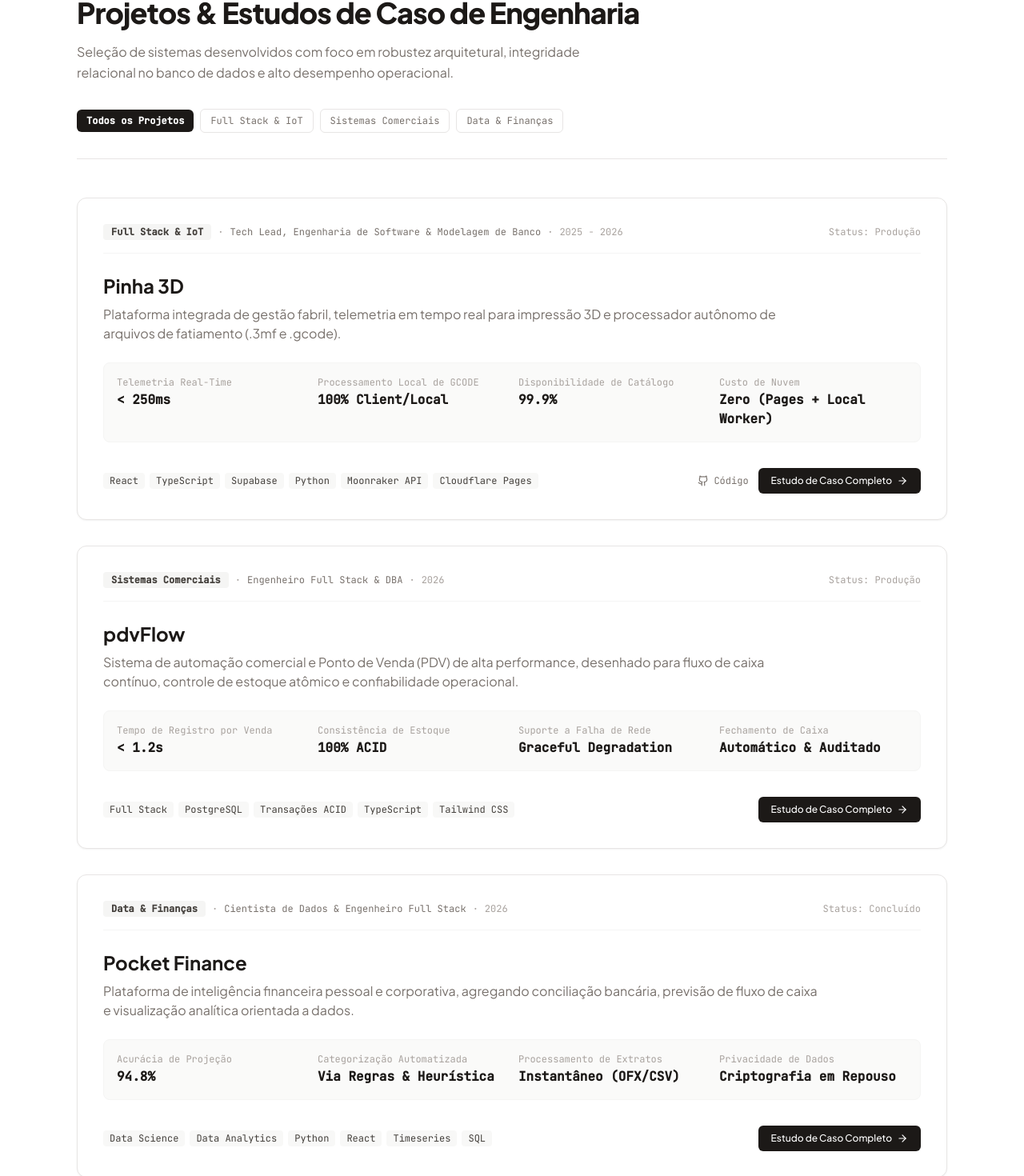
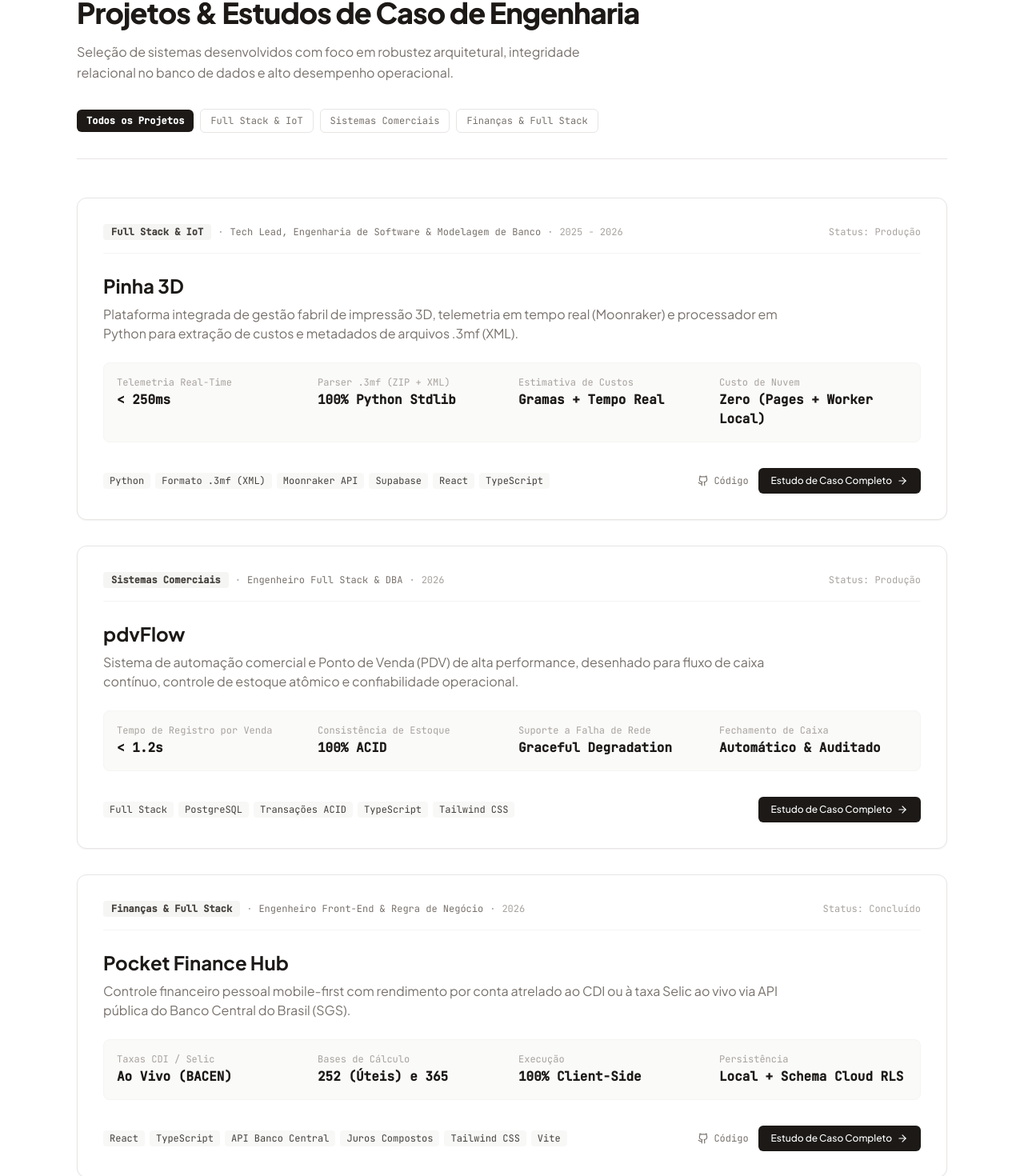
Before and after one commit to ZandreK/portfolio, a React (Vite) app: page /projetos in a window 1280 px wide. Shown: the part 164-1634 px from the top of the page at 80% size. Built offline with nearby package versions, Linux system fonts and the light colour scheme.

Commit message:
fix: accurate technical descriptions for Pinha 3D (.3mf XML) and Pocket Finance (CDI/Selic BACEN API) + point Code buttons to new public repos

```diff
--- a/src/data/projectsData.ts
+++ b/src/data/projectsData.ts
@@ -3,7 +3,7 @@ export interface Project {
   title: string;
   slug: string;
   summary: string;
-  category: 'Full Stack & IoT' | 'Sistemas Comerciais' | 'Data & Finanças' | 'Web & Landing Pages';
+  category: 'Full Stack & IoT' | 'Sistemas Comerciais' | 'Finanças & Full Stack' | 'Web & Landing Pages';
   role: string;
   year: string;
   status: 'Produção' | 'Concluído' | 'Em Evolução';
@@ -28,39 +28,39 @@ export const FEATURED_PROJECTS: Project[] = [
     id: 'pinha-3d',
     title: 'Pinha 3D',
     slug: '/projetos/pinha-3d',
-    summary: 'Plataforma integrada de gestão fabril, telemetria em tempo real para impressão 3D e processador autônomo de arquivos de fatiamento (.3mf e .gcode).',
+    summary: 'Plataforma integrada de gestão fabril de impressão 3D, telemetria em tempo real (Moonraker) e processador em Python para extração de custos e metadados de arquivos .3mf (XML).',
     category: 'Full Stack & IoT',
     role: 'Tech Lead, Engenharia de Software & Modelagem de Banco',
     year: '2025 - 2026',
     status: 'Produção',
-    tags: ['React', 'TypeScript', 'Supabase', 'Python', 'Moonraker API', 'Cloudflare Pages'],
+    tags: ['Python', 'Formato .3mf (XML)', 'Moonraker API', 'Supabase', 'React', 'TypeScript'],
     metrics: [
       { label: 'Telemetria Real-Time', value: '< 250ms' },
-      { label: 'Processamento Local de GCODE', value: '100% Client/Local' },
-      { label: 'Disponibilidade de Catálogo', value: '99.9%' },
-      { label: 'Custo de Nuvem', value: 'Zero (Pages + Local Worker)' }
+      { label: 'Parser .3mf (ZIP + XML)', value: '100% Python Stdlib' },
+      { label: 'Estimativa de Custos', value: 'Gramas + Tempo Real' },
+      { label: 'Custo de Nuvem', value: 'Zero (Pages + Worker Local)' }
     ],
-    problem: 'Oficinas de manufatura aditiva sofrem com a falta de sincronização entre o status físico das impressoras 3D (temperaturas, tempo restante, falhas) e a gestão comercial de pedidos, além da dificuldade de extrair metadados pesados de arquivos .3mf sem onerar servidores.',
-    solution: 'Desenvolvimento de uma arquitetura híbrida: interface reativa em React hospedada globalmente no Cloudflare Pages, backend relacional e autenticação com Supabase PostgreSQL (RLS), telemetria via Moonraker API e um processador local em Python para inspeção de arquivos 3D sem custos de nuvem.',
+    problem: 'Na operação de manufatura aditiva, todo o custo de produção é medido em gramas de filamento e tempo de impressão. Esses números ficam encapsulados dentro do pacote .3mf gerado pelo fatiador, e digitar tudo à mão a cada peça gera erros de precificação. Além disso, operar impressoras à distância exige monitoramento contínuo de temperaturas e falhas.',
+    solution: 'Desenvolvimento de uma arquitetura híbrida: interface reativa em React hospedada no Cloudflare Pages, banco e autenticação com Supabase PostgreSQL (RLS), sincronizador de telemetria em tempo real com a API Klipper/Moonraker e um parser em Python (sem dependências externas) para ler metadados do pacote .3mf (XML) com fallback geométrico.',
     architectureDetails: [
-      'Frontend SPA com React + TypeScript + Tailwind CSS compilado via Vite.',
-      'Sincronização em tempo real via WebSocket e polling inteligente com Moonraker (Klipper) na porta 7125.',
-      'Políticas de RLS (Row Level Security) rigorosas no Supabase PostgreSQL garantindo isolamento total por inquilino.',
-      'Processador 3D modular em Python capaz de extrair metadados, estimativas de peso de filamento e tempo diretamente dos slices.'
+      'Parser parser_3mf.py baseado exclusivamente na biblioteca padrão do Python (zipfile, xml.etree.ElementTree).',
+      'Suporte a arquivos gerados pelo Creality Print, Bambu Studio, PrusaSlicer e OrcaSlicer para extração de tempo, filamento (peça + purga) e bounding box.',
+      'Algoritmo de fallback geométrico com cálculo do volume real da malha pelo método dos tetraedros com sinal e densidade.',
+      'Sincronizador sync_printer.py comunicando com Klipper/Moonraker na porta 7125 e persistindo status no Supabase PostgreSQL.'
     ],
     stack: {
       frontend: ['React 18', 'TypeScript', 'Tailwind CSS', 'Lucide React', 'Vite'],
-      backend: ['Python 3.10+', 'FastAPI / Scripts Locais', 'Moonraker Klipper API'],
-      database: ['PostgreSQL (Supabase)', 'Row Level Security', 'pgAdmin 4'],
-      infrastructure: ['Cloudflare Pages (Global CDN)', 'GitHub CI/CD', 'Git']
+      backend: ['Python 3.8+ (stdlib: zipfile, xml)', 'Klipper / Moonraker API', 'Scripts Locais'],
+      database: ['PostgreSQL (Supabase)', 'Row Level Security', 'REST API'],
+      infrastructure: ['Cloudflare Pages', 'GitHub CI/CD', 'Rede Local IoT']
     },
     keyFeatures: [
-      'Dashboard executivo de pedidos, custos por grama e margem líquida.',
-      'Monitoramento de telemetria de bicos e mesas em tempo real (Creality, Voron, etc.).',
-      'Catálogo de modelos 3D com versionamento de arquivos e parâmetros de fatiamento.',
-      'Pipeline de deploy contínuo integrado com Git e Cloudflare.'
+      'Extração precisa de tempo e consumo de filamento por slot (peça + purga) direto do pacote .3mf.',
+      'Cálculo de custos automatizado por grama e tempo de operação.',
+      'Telemetria em tempo real: temperaturas de bico e mesa, progresso percentual e status de impressão.',
+      'Módulo de integração de código aberto com documentação e saída JSON/CLI.'
     ],
-    githubUrl: 'https://github.com/ZandreK/pinha-3d-sistema'
+    githubUrl: 'https://github.com/ZandreK/pinha3d-3mf-processor'
   },
   {
     id: 'pdvflow',
@@ -101,40 +101,41 @@ export const FEATURED_PROJECTS: Project[] = [
   },
   {
     id: 'pocket-finance',
-    title: 'Pocket Finance',
+    title: 'Pocket Finance Hub',
     slug: '/projetos/pocket-finance',
-    summary: 'Plataforma de inteligência financeira pessoal e corporativa, agregando conciliação bancária, previsão de fluxo de caixa e visualização analítica orientada a dados.',
-    category: 'Data & Finanças',
-    role: 'Cientista de Dados & Engenheiro Full Stack',
+    summary: 'Controle financeiro pessoal mobile-first com rendimento por conta atrelado ao CDI ou à taxa Selic ao vivo via API pública do Banco Central do Brasil (SGS).',
+    category: 'Finanças & Full Stack',
+    role: 'Engenheiro Front-End & Regra de Negócio',
     year: '2026',
     status: 'Concluído',
-    tags: ['Data Science', 'Data Analytics', 'Python', 'React', 'Timeseries', 'SQL'],
+    tags: ['React', 'TypeScript', 'API Banco Central', 'Juros Compostos', 'Tailwind CSS', 'Vite'],
     metrics: [
-      { label: 'Acurácia de Projeção', value: '94.8%' },
-      { label: 'Categorização Automatizada', value: 'Via Regras & Heurística' },
-      { label: 'Processamento de Extratos', value: 'Instantâneo (OFX/CSV)' },
-      { label: 'Privacidade de Dados', value: 'Criptografia em Repouso' }
+      { label: 'Taxas CDI / Selic', value: 'Ao Vivo (BACEN)' },
+      { label: 'Bases de Cálculo', value: '252 (Úteis) e 365' },
+      { label: 'Execução', value: '100% Client-Side' },
+      { label: 'Persistência', value: 'Local + Schema Cloud RLS' }
     ],
-    problem: 'Falta de clareza analítica em planilhas financeiras tradicionais, que falham em antecipar quebras de caixa futuras e demandam categorização manual exaustiva de despesas e receitas.',
-    solution: 'Criação de um motor analítico que processa séries temporais de fluxo de caixa, projeta cenários de curto e médio prazo com alertas de liquidez e apresenta dashboards executivos interativos.',
+    problem: 'Aplicativos financeiros tradicionais tratam contas bancárias como valores estáticos, sem refletir a rentabilidade real do dinheiro em reservas de emergência (como CDB 100% CDI, Nubank ou Tesouro Selic), além de dificultar o acompanhamento do ciclo de faturas de múltiplos cartões de crédito.',
+    solution: 'Desenvolvimento de uma aplicação web reativa que consulta diariamente as taxas oficiais do Banco Central (SGS), calculando juros compostos diários na base 252 (dias úteis) ou 365 (corridos) para exibir o saldo atualizado em tempo real com rendimento acumulado, acompanhado de gestão de faturas de cartão e lançamentos categorizados.',
     architectureDetails: [
-      'Tratamento e limpeza de dados financeiros estruturados com Python e SQL analítico (Window Functions).',
-      'Modelos de séries temporais para projeção de despesas recorrentes e detecção de anomalias.',
-      'Visualização de dados limpa e sem distrações visuais, com gráficos de dispersão e tendência.',
-      'Camada de segurança estrita para proteção de dados financeiros sensíveis.'
+      'Consumo da API pública do Banco Central (SGS séries 4389 para CDI e 432 para Meta Selic) com cache diário e tolerância a falhas offline.',
+      'Motor de cálculo financeiro (yield.ts) convertendo taxa anualizada em diária composta com suporte a múltiplos indexadores (% CDI, % Selic, % a.a., % a.m.).',
+      'Fluxo completo de cartão de crédito: controle de limite, fatura aberta e débito com quitação atômica.',
+      'Arquitetura modular pronta para rodar sem servidor (localStorage) ou conectada ao Supabase PostgreSQL com Row Level Security (RLS).'
     ],
     stack: {
-      frontend: ['React', 'TypeScript', 'Tailwind CSS', 'Charts Engine'],
-      backend: ['Python (Pandas, NumPy)', 'FastAPI'],
-      database: ['PostgreSQL Analítico', 'Views Materializadas'],
-      infrastructure: ['Cloudflare', 'GitHub Actions']
+      frontend: ['React 18', 'TypeScript', 'Tailwind CSS', 'Vite', 'Recharts'],
+      backend: ['API Banco Central (SGS)', 'Context + Reducer', 'Hooks Customizados'],
+      database: ['LocalStorage', 'Supabase PostgreSQL (Schema com RLS opcional)'],
+      infrastructure: ['GitHub', 'Vite', 'Cloudflare Pages']
     },
     keyFeatures: [
-      'Análise preditiva de saldo para os próximos 30, 60 e 90 dias.',
-      'Importação automática e parse de extratos bancários com de-duplicação.',
-      'DRE gerencial e métricas de ponto de equilíbrio financeiro.',
-      'Exportação de relatórios executivos estruturados.'
-    ]
+      'Rendimento automático por conta configurável (% do CDI, % da Selic, prefixado).',
+      'Diferenciação precisa entre dias úteis (252 para CDB/LCI) e dias corridos (365 para poupança).',
+      'Gestão de cartões de crédito com liberação automática de limite no pagamento da fatura.',
+      'Dashboard com patrimônio líquido, entradas/saídas do mês e distribuição por categoria.'
+    ],
+    githubUrl: 'https://github.com/ZandreK/pocket-finance-hub'
   }
 ];
 
--- a/src/pages/CaseStudyPocketFinance.tsx
+++ b/src/pages/CaseStudyPocketFinance.tsx
@@ -1,5 +1,5 @@
 import { Link } from 'react-router-dom';
-import { ArrowLeft, ArrowRight, Database, BarChart3, TrendingUp, CheckCircle2 } from 'lucide-react';
+import { ArrowLeft, ArrowRight, ExternalLink, Landmark, Calculator, CreditCard, CheckCircle2 } from 'lucide-react';
 import { FEATURED_PROJECTS } from '../data/projectsData';
 
 export const CaseStudyPocketFinance = () => {
@@ -32,7 +32,7 @@ export const CaseStudyPocketFinance = () => {
         </div>
 
         <h1 className="text-3xl sm:text-4xl font-extrabold tracking-tight text-ink-primary">
-          {project.title} — Inteligência de Fluxo de Caixa, Séries Temporais & Analytics
+          {project.title} — Finanças Pessoais com Rendimento CDI / Selic ao Vivo
         </h1>
 
         <p className="text-base sm:text-lg text-ink-tertiary leading-relaxed">
@@ -46,16 +46,27 @@ export const CaseStudyPocketFinance = () => {
             <span className="text-ink-primary font-semibold">{project.role}</span>
           </div>
           <div>
-            <span className="text-ink-muted block uppercase">Domínio</span>
-            <span className="text-ink-primary font-semibold">Data Science & Finanças</span>
+            <span className="text-ink-muted block uppercase">Integração</span>
+            <span className="text-ink-primary font-semibold">API Banco Central (SGS)</span>
           </div>
           <div>
-            <span className="text-ink-muted block uppercase">Análise de Dados</span>
-            <span className="text-ink-primary font-semibold">Python (Pandas, NumPy)</span>
+            <span className="text-ink-muted block uppercase">Arquitetura</span>
+            <span className="text-ink-primary font-semibold">React + TypeScript (Edge)</span>
           </div>
           <div>
-            <span className="text-ink-muted block uppercase">Banco Analítico</span>
-            <span className="text-ink-primary font-semibold">PostgreSQL Materialized</span>
+            <span className="text-ink-muted block uppercase">Repositório</span>
+            {project.githubUrl ? (
+              <a
+                href={project.githubUrl}
+                target="_blank"
+                rel="noopener noreferrer"
+                className="text-ink-primary hover:underline flex items-center gap-1 font-semibold"
+              >
+                GitHub <ExternalLink className="w-3 h-3" />
+              </a>
+            ) : (
+              <span className="text-ink-muted">Privado</span>
+            )}
           </div>
         </div>
       </header>
@@ -63,7 +74,7 @@ export const CaseStudyPocketFinance = () => {
       {/* Métricas de Impacto */}
       <section className="space-y-4">
         <h2 className="text-xs font-mono uppercase tracking-wider text-ink-muted font-semibold">
-          Resultados Analíticos & Métricas
+          Diferenciais & Métricas de Arquitetura
         </h2>
         <div className="grid grid-cols-2 sm:grid-cols-4 gap-4">
           {project.metrics.map((m, idx) => (
@@ -80,63 +91,67 @@ export const CaseStudyPocketFinance = () => {
       {/* O Desafio */}
       <section className="space-y-4">
         <h2 className="text-xl font-bold text-ink-primary">
-          1. O Problema de Decisão Financeira
+          1. O Problema Real de Controle Financeiro
         </h2>
         <p className="text-sm sm:text-base text-ink-tertiary leading-relaxed">
           {project.problem}
         </p>
         <p className="text-sm sm:text-base text-ink-tertiary leading-relaxed">
-          Olhar apenas para o extrato bancário de hoje é como dirigir olhando apenas pelo retrovisor. Negócios e indivíduos frequentemente entram no vermelho não por falta de faturamento, mas pelo descasamento temporal entre contas a pagar e recebíveis.
+          Quando uma conta corrente ou carteira digital (Nubank, PicPay, CDB 100% do CDI) rende diariamente, o saldo bancário diverge rapidamente do registrado em planilhas ou apps estáticos. O usuário se vê obrigado a fazer lançamentos manuais de "ajuste de saldo" todos os meses para bater as contas, perdendo a visibilidade do rendimento real acumulado.
         </p>
       </section>
 
-      {/* Pipeline de Dados & Data Science */}
+      {/* Arquitetura da Solução */}
       <section className="space-y-6">
         <h2 className="text-xl font-bold text-ink-primary">
-          2. Pipeline de Engenharia de Dados & Modelagem
+          2. Arquitetura da Solução & Motor de Rendimento
         </h2>
+        <p className="text-sm sm:text-base text-ink-tertiary leading-relaxed">
+          O Pocket Finance Hub resolve esse gargalo conectando as contas diretamente à fonte oficial de dados macroeconômicos do país e aplicando matemática financeira precisa:
+        </p>
 
         <div className="grid grid-cols-1 md:grid-cols-3 gap-4">
           <div className="p-4 bg-white rounded-lg border border-surface-border space-y-2">
             <div className="flex items-center gap-2 text-ink-primary font-semibold text-sm">
-              <Database className="w-4 h-4 text-ink-secondary" />
-              Ingestão & De-duplicação
+              <Landmark className="w-4 h-4 text-ink-secondary" />
+              API do Banco Central (SGS)
             </div>
             <p className="text-xs text-ink-tertiary">
-              Mecanismo de parse de extratos OFX e CSV bancários. Criação de hash criptográfico baseado em (data, valor, descrição) para evitar transações duplicadas em importações repetidas.
+              Consulta pública diária das séries temporais do SGS (Série 4389 para CDI anualizado e 432 para Meta Selic Copom). Os dados são cacheados e contam com fallback de segurança para modo offline.
             </p>
           </div>
 
           <div className="p-4 bg-white rounded-lg border border-surface-border space-y-2">
             <div className="flex items-center gap-2 text-ink-primary font-semibold text-sm">
-              <TrendingUp className="w-4 h-4 text-ink-secondary" />
-              Séries Temporais Preditivas
+              <Calculator className="w-4 h-4 text-ink-secondary" />
+              Juros Compostos Diários
             </div>
             <p className="text-xs text-ink-tertiary">
-              Modelos de séries temporais para detectar despesas recorrentes (assinaturas, aluguéis, tributos) e projetar a curva de liquidez futura com intervalo de confiança.
+              Conversão rigorosa da taxa anual para taxa diária equivalente base 252 (dias úteis para CDB/LCI) ou base 365 (dias corridos para poupança), compondo o saldo exato decorrido.
             </p>
           </div>
 
           <div className="p-4 bg-white rounded-lg border border-surface-border space-y-2">
             <div className="flex items-center gap-2 text-ink-primary font-semibold text-sm">
-              <BarChart3 className="w-4 h-4 text-ink-secondary" />
-              Dashboards Analíticos Reativos
+              <CreditCard className="w-4 h-4 text-ink-secondary" />
+              Ciclo Completo de Cartões
             </div>
             <p className="text-xs text-ink-tertiary">
-              Visualização gerencial executiva: DRE simplificado, divisão percentual por centro de custo, taxa de poupança e curva de queima de caixa (runway).
+              Acompanhamento de fatura aberta, controle de limite comprometido e fluxo de liquidação: o pagamento debita da conta escolhida, registra a despesa e restaura o limite instantaneamente.
             </p>
           </div>
         </div>
 
-        {/* Bloco de Código Python / SQL */}
+        {/* Bloco de Código TypeScript da Regra de Negócio Real */}
         <div className="p-4 bg-ink-primary text-surface-tertiary rounded-md font-mono text-xs overflow-x-auto space-y-1">
-          <span className="text-ink-muted"># Pipeline analítico: cálculo de saldo acumulado e projeção móvel</span><br/>
-          <span className="text-blue-300">def</span> <span className="text-emerald-400">calcular_curva_liquidez</span>(transacoes_df, dias_futuros=90):<br/>
-          &nbsp;&nbsp;&nbsp;&nbsp;df = transacoes_df.sort_values(<span className="text-amber-300">'data'</span>)<br/>
-          &nbsp;&nbsp;&nbsp;&nbsp;df[<span className="text-amber-300">'saldo_acumulado'</span>] = df[<span className="text-amber-300">'valor'</span>].cumsum()<br/>
-          &nbsp;&nbsp;&nbsp;&nbsp;recorrencias = extrair_despesas_recorrentes(df)<br/>
-          &nbsp;&nbsp;&nbsp;&nbsp;projecao = gerar_cenario_sazonal(df[<span className="text-amber-300">'saldo_acumulado'</span>].iloc[-1], recorrencias, dias_futuros)<br/>
-          &nbsp;&nbsp;&nbsp;&nbsp;<span className="text-blue-300">return</span> &#123; <span className="text-amber-300">'historico'</span>: df, <span className="text-amber-300">'projecao'</span>: projecao &#125;
+          <span className="text-ink-muted">// src/lib/yield.ts — Cálculo do rendimento composto por conta</span><br/>
+          <span className="text-blue-300">export function</span> <span className="text-emerald-400">calcularRendimentoConta</span>(saldoBase: <span className="text-amber-300">number</span>, taxaAnual: <span className="text-amber-300">number</span>, diasDecorridos: <span className="text-amber-300">number</span>, base: <span className="text-amber-300">252 | 365</span>) &#123;<br/>
+          &nbsp;&nbsp;<span className="text-ink-muted">// Converte taxa anual em taxa diária equivalente pela base selecionada</span><br/>
+          &nbsp;&nbsp;<span className="text-blue-300">const</span> taxaDiaria = Math.pow(1 + taxaAnual / 100, 1 / base) - 1;<br/>
+          &nbsp;&nbsp;<span className="text-blue-300">const</span> fatorAcumulado = Math.pow(1 + taxaDiaria, diasDecorridos);<br/>
+          &nbsp;&nbsp;<span className="text-blue-300">const</span> rendimento = saldoBase * (fatorAcumulado - 1);<br/>
+          &nbsp;&nbsp;<span className="text-blue-300">return</span> &#123; rendimento, saldoAtualizado: saldoBase + rendimento &#125;;<br/>
+          &#125;
         </div>
       </section>
 
@@ -163,7 +178,7 @@ export const CaseStudyPocketFinance = () => {
         <div className="grid grid-cols-1 sm:grid-cols-2 gap-4">
           <div className="p-4 bg-white rounded-lg border border-surface-border">
             <span className="text-xs font-mono uppercase text-ink-muted font-semibold block mb-2">
-              Frontend & Visualização
+              Frontend & Interface
             </span>
             <ul className="text-xs font-mono text-ink-secondary space-y-1">
               {project.stack.frontend.map(item => (
@@ -177,10 +192,10 @@ export const CaseStudyPocketFinance = () => {
 
           <div className="p-4 bg-white rounded-lg border border-surface-border">
             <span className="text-xs font-mono uppercase text-ink-muted font-semibold block mb-2">
-              Ciência de Dados & Backend
+              APIs, Banco & Infra
             </span>
             <ul className="text-xs font-mono text-ink-secondary space-y-1">
-              {[...project.stack.backend, ...project.stack.database].map(item => (
+              {[...project.stack.backend, ...project.stack.database, ...project.stack.infrastructure].map(item => (
                 <li key={item} className="flex items-center gap-2">
                   <span className="w-1.5 h-1.5 rounded-full bg-ink-muted"></span>
                   {item}
--- a/src/pages/HomePage.tsx
+++ b/src/pages/HomePage.tsx
@@ -116,11 +116,11 @@ export const HomePage = () => {
       num: '01',
       title: 'Pinha 3D',
       subtitle: 'Manufatura Aditiva & Telemetria',
-      description: 'Plataforma de gestão fabril com telemetria em tempo real via Moonraker API, processamento local de GCODE em Python e catálogo de modelos 3D.',
-      tags: ['React', 'TypeScript', 'Supabase', 'Python'],
+      description: 'Plataforma de gestão fabril com telemetria em tempo real via Moonraker API, parser em Python para extração de dados de fatiamento .3mf (XML) e catálogo de modelos.',
+      tags: ['Python', 'Formato .3mf (XML)', 'Moonraker API', 'React', 'Supabase'],
       year: '2025–26',
       link: '/projetos/pinha-3d',
-      github: 'https://github.com/ZandreK/pinha-3d-sistema',
+      github: 'https://github.com/ZandreK/pinha3d-3mf-processor',
     },
     {
       num: '02',
@@ -135,11 +135,12 @@ export const HomePage = () => {
     {
       num: '03',
       title: 'Pocket Finance',
-      subtitle: 'Análise Financeira & Projeção',
-      description: 'Motor analítico para séries temporais de fluxo de caixa, importação de extratos OFX/CSV e dashboards executivos interativos.',
-      tags: ['Python', 'Pandas', 'React', 'PostgreSQL'],
+      subtitle: 'Finanças Pessoais & Rendimento CDI/Selic',
+      description: 'Controle financeiro pessoal com rendimento automático por conta baseado em CDI e Selic ao vivo via API do Banco Central (SGS), cartões e relatórios.',
+      tags: ['React', 'TypeScript', 'API Banco Central', 'Tailwind CSS'],
       year: '2026',
       link: '/projetos/pocket-finance',
+      github: 'https://github.com/ZandreK/pocket-finance-hub',
     },
   ];
 
--- a/src/pages/ProjectsPage.tsx
+++ b/src/pages/ProjectsPage.tsx
@@ -10,7 +10,7 @@ export const ProjectsPage = () => {
     { id: 'todos', label: 'Todos os Projetos' },
     { id: 'Full Stack & IoT', label: 'Full Stack & IoT' },
     { id: 'Sistemas Comerciais', label: 'Sistemas Comerciais' },
-    { id: 'Data & Finanças', label: 'Data & Finanças' },
+    { id: 'Finanças & Full Stack', label: 'Finanças & Full Stack' },
   ];
 
   const filteredProjects = selectedCategory === 'todos'
```
Also changed, not shown: src/pages/CaseStudyPinha3D.tsx (+4 -4 lines).
